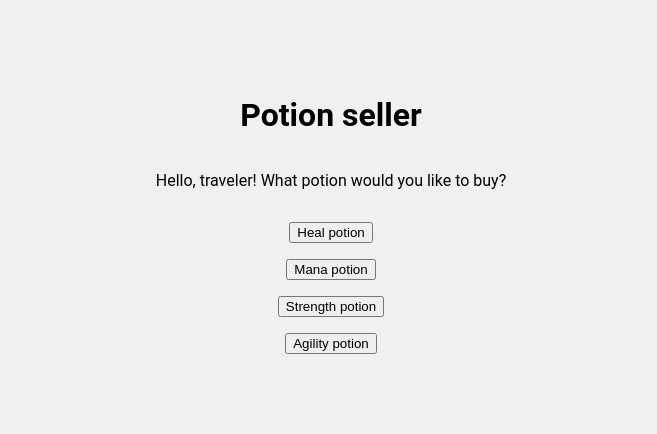
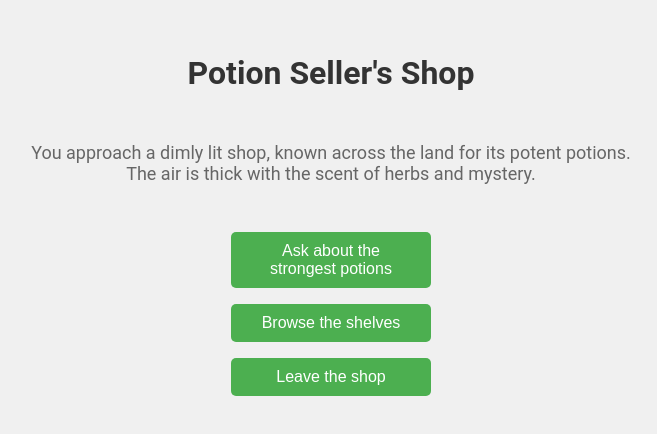
Before and after one commit to MarkusIngerslev/potion-seller, a website with bundled scripts: page index.html in a window 1280 px wide. Shown: the part 186-620 px from the top of the page, without its empty margins (309-966 px from the left). Built offline with nearby package versions, Linux system fonts and the light colour scheme.

Commit message:
Lavet opgave med json til at indeholde fortælling til brugeren

```diff
--- a/css/style.css
+++ b/css/style.css
@@ -28,3 +28,51 @@ body {
   align-items: center;
   gap: 1rem;
 }
+
+.option {
+  padding: 10px 20px;
+  font-size: 16px;
+  background-color: #4caf50;
+  color: white;
+  border: none;
+  border-radius: 5px;
+  cursor: pointer;
+  width: 200px;
+  transition: background-color 0.3s;
+}
+
+.option:hover {
+  background-color: #45a049;
+}
+
+.title {
+  color: #333;
+  margin-bottom: 2rem;
+}
+
+.question {
+  font-size: 18px;
+  color: #666;
+  margin-bottom: 2rem;
+  text-align: center;
+  max-width: 600px;
+}
+
+.dialogue {
+  margin: 20px 0;
+  padding: 20px;
+  background-color: #f8f3f3;
+  border-radius: 5px;
+  border: #ddd 1px solid;
+  max-width: 600px;
+  width: 100%;
+}
+
+.dialogue p {
+  margin: 10px 0;
+  color: #333;
+}
+
+.dialogue strong {
+  color: #4caf50;
+}
--- /dev/null
+++ b/data/story.json
@@ -0,0 +1,353 @@
+{
+  "nodes": [
+    {
+      "id": "start",
+      "title": "Potion Seller's Shop",
+      "description": "You approach a dimly lit shop, known across the land for its potent potions. The air is thick with the scent of herbs and mystery.",
+      "choices": [
+        {
+          "name": "Ask about the strongest potions",
+          "nodeId": "strongest_potions"
+        },
+        { "name": "Browse the shelves", "nodeId": "browse_shelves" },
+        { "name": "Leave the shop", "nodeId": "leave_shop" }
+      ]
+    },
+    {
+      "id": "healing",
+      "title": "Healing Potions",
+      "description": "The shopkeeper shows you a shelf of red potions. 'These can cure any wound,' he says.",
+      "choices": [
+        {
+          "name": "Buy a small healing potion (10 gold)",
+          "nodeId": "bought_healing"
+        },
+        { "name": "Return to browse", "nodeId": "start" }
+      ]
+    },
+    {
+      "id": "mana",
+      "title": "Mana Potions",
+      "description": "Glowing blue vials catch your eye. 'Perfect for restoring magical energy,' the keeper explains.",
+      "choices": [
+        { "name": "Purchase a mana potion (15 gold)", "nodeId": "bought_mana" },
+        { "name": "Return to browse", "nodeId": "start" }
+      ]
+    },
+    {
+      "id": "strength",
+      "title": "Strength Potions",
+      "description": "The shopkeeper flexes his arm and points to green potions. 'With this, you could lift a mountain,' he brags.",
+      "choices": [
+        {
+          "name": "Buy a strength potion (20 gold)",
+          "nodeId": "bought_strength"
+        },
+        { "name": "Return to browse", "nodeId": "start" }
+      ]
+    },
+    {
+      "id": "rare_potions",
+      "title": "Rare Potions",
+      "description": "The shopkeeper grins mischievously. 'Ah, you have a keen eye. Let me show you something special.'",
+      "choices": [
+        {
+          "name": "Look at the Elixir of Eternity",
+          "nodeId": "elixir_eternity"
+        },
+        {
+          "name": "Inspect the Potion of Luck",
+          "nodeId": "potion_luck"
+        },
+        { "name": "Ask about the cursed potion", "nodeId": "cursed_potion" }
+      ]
+    },
+    {
+      "id": "elixir_eternity",
+      "title": "Elixir of Eternity",
+      "description": "A golden liquid swirls endlessly inside the bottle. 'This grants immortality, but at what cost?' the shopkeeper warns.",
+      "choices": [
+        { "name": "Buy the elixir (50 gold)", "nodeId": "bought_elixir" },
+        { "name": "Change your mind", "nodeId": "rare_potions" }
+      ]
+    },
+    {
+      "id": "potion_luck",
+      "title": "Potion of Luck",
+      "description": "A shimmering green potion sparkles. 'Drink this, and fortune will always favor you,' the shopkeeper assures.",
+      "choices": [
+        { "name": "Buy the potion (30 gold)", "nodeId": "bought_luck" },
+        { "name": "Change your mind", "nodeId": "rare_potions" }
+      ]
+    },
+    {
+      "id": "cursed_potion",
+      "title": "The Cursed Potion",
+      "description": "The shopkeeper hesitates before revealing a dark, swirling potion. 'This is not for the faint-hearted. It brings great power but also... challenges.'",
+      "choices": [
+        {
+          "name": "Buy the cursed potion (25 gold)",
+          "nodeId": "bought_cursed"
+        },
+        { "name": "Step back cautiously", "nodeId": "rare_potions" }
+      ]
+    },
+    {
+      "id": "bought_healing",
+      "title": "Small Healing Potion",
+      "description": "You purchase the potion and feel prepared for your next adventure.",
+      "choices": [
+        { "name": "Return to browse", "nodeId": "start" },
+        { "name": "Leave the shop", "nodeId": "leave_shop" }
+      ]
+    },
+    {
+      "id": "bought_mana",
+      "title": "Mana Potion",
+      "description": "You buy the mana potion and feel your magical reserves surge.",
+      "choices": [
+        { "name": "Return to browse", "nodeId": "start" },
+        { "name": "Leave the shop", "nodeId": "leave_shop" }
+      ]
+    },
+    {
+      "id": "bought_strength",
+      "title": "Strength Potion",
+      "description": "With this potion, you feel like you could conquer any physical challenge.",
+      "choices": [
+        { "name": "Return to browse", "nodeId": "start" },
+        { "name": "Leave the shop", "nodeId": "leave_shop" }
+      ]
+    },
+    {
+      "id": "bought_elixir",
+      "title": "Elixir of Eternity",
+      "description": "The shopkeeper warns you as you leave, 'Eternity is a long time. Choose your actions wisely.'",
+      "choices": [
+        {
+          "name": "Step outside and begin your eternal adventure",
+          "nodeId": "eternal_adventure"
+        }
+      ]
+    },
+    {
+      "id": "bought_luck",
+      "title": "Potion of Luck",
+      "description": "You feel a strange shift in the air around you, as if the universe now bends slightly in your favor.",
+      "choices": [
+        { "name": "Test your luck", "nodeId": "test_luck" },
+        { "name": "Return to browse", "nodeId": "start" }
+      ]
+    },
+    {
+      "id": "bought_cursed",
+      "title": "The Cursed Potion",
+      "description": "A chill runs down your spine as you take the potion. The shopkeeper smirks, 'Good luck... you'll need it.'",
+      "choices": [{ "name": "Confront the curse", "nodeId": "curse_challenge" }]
+    },
+    {
+      "id": "browse_shelves",
+      "title": "Browsing the Shelves",
+      "description": "You see rows of potions with labels like 'Healing', 'Mana', and 'Strength'.",
+      "choices": [
+        { "name": "Ask about healing potions", "nodeId": "healing" },
+        { "name": "Inquire about mana potions", "nodeId": "mana" },
+        { "name": "Look at strength potions", "nodeId": "strength" },
+        {
+          "name": "Ask the shopkeeper about rare potions",
+          "nodeId": "rare_potions"
+        }
+      ]
+    },
+    {
+      "id": "strongest_potions",
+      "title": "A Knight's Request",
+      "description": "You enter the potion shop seeking the strongest potions.",
+      "dialogue": [
+        {
+          "speaker": "Knight",
+          "text": "Hello, Potion Seller, I am going into battle and I want your strongest potions."
+        },
+        {
+          "speaker": "Potion Seller",
+          "text": "My potions are too strong for you, traveler."
+        }
+      ],
+      "choices": [
+        {
+          "name": "Insist on the strongest potions",
+          "nodeId": "convince_1"
+        },
+        { "name": "Storm out of the shop", "nodeId": "storm_out" }
+      ]
+    },
+    {
+      "id": "convince_1",
+      "title": "Continuing the Request",
+      "dialogue": [
+        {
+          "speaker": "Knight",
+          "text": "Potion Seller, I tell you I am going into battle, and I want only your strongest potions."
+        },
+        {
+          "speaker": "Potion Seller",
+          "text": "You can't handle my potions. They're too strong for you."
+        }
+      ],
+      "choices": [
+        {
+          "name": "Keep insisting",
+          "nodeId": "convince_2"
+        },
+        { "name": "Storm out of the shop", "nodeId": "storm_out" }
+      ]
+    },
+    {
+      "id": "convince_2",
+      "title": "The Knight's Persistence",
+      "dialogue": [
+        {
+          "speaker": "Knight",
+          "text": "Potion Seller, listen to me; I want only your strongest potions."
+        },
+        {
+          "speaker": "Potion Seller",
+          "text": "My potions would kill you, traveler. You cannot handle my potions."
+        }
+      ],
+      "choices": [
+        {
+          "name": "Demand the potions again",
+          "nodeId": "convince_3"
+        },
+        { "name": "Storm out of the shop", "nodeId": "storm_out" }
+      ]
+    },
+    {
+      "id": "convince_3",
+      "title": "The Knight's Resolve",
+      "dialogue": [
+        {
+          "speaker": "Knight",
+          "text": "Potion Seller, enough of these games. I'm going into battle and I need your strongest potions."
+        },
+        {
+          "speaker": "Potion Seller",
+          "text": "My strongest potions would kill you, traveler. You can't handle my strongest potions. You'd better go to a seller that sells weaker potions."
+        }
+      ],
+      "choices": [
+        {
+          "name": "Insist with more urgency",
+          "nodeId": "convince_4"
+        },
+        { "name": "Storm out of the shop", "nodeId": "storm_out" }
+      ]
+    },
+    {
+      "id": "convince_4",
+      "title": "The Final Plea",
+      "dialogue": [
+        {
+          "speaker": "Knight",
+          "text": "Potion Seller, I'm telling you right now; I'm going into battle and I need only your strongest potions."
+        },
+        {
+          "speaker": "Potion Seller",
+          "text": "You don't know what you ask, traveler. My strongest potions will kill a dragon, let alone a man. You need a seller that sells weaker potions, because my potions are too strong."
+        }
+      ],
+      "choices": [
+        {
+          "name": "Make one last desperate attempt",
+          "nodeId": "convince_5"
+        },
+        { "name": "Storm out of the shop", "nodeId": "storm_out" }
+      ]
+    },
+    {
+      "id": "convince_5",
+      "title": "The Breaking Point",
+      "dialogue": [
+        {
+          "speaker": "Knight",
+          "text": "Potion Seller, I'm telling you I need your strongest potions. I'm going into battle! I'm going to battle and I need your strongest potions!"
+        },
+        {
+          "speaker": "Potion Seller",
+          "text": "You can't handle my strongest potions! No one can! My strongest potions aren't fit for a beast let alone a man."
+        }
+      ],
+      "choices": [
+        {
+          "name": "Beg for the potions",
+          "nodeId": "convince_6"
+        },
+        { "name": "Storm out of the shop", "nodeId": "storm_out" }
+      ]
+    },
+    {
+      "id": "convince_6",
+      "title": "The Knight's Desperation",
+      "dialogue": [
+        {
+          "speaker": "Knight",
+          "text": "Potion Seller, what do I have to tell you to get your potions? Why won't you trust me with your strongest potions, Potion Seller? I need them if I'm to be successful in the battle!"
+        },
+        {
+          "speaker": "Potion Seller",
+          "text": "I can't give you my strongest potions because my strongest potions are only for the strongest beings and you are of the weakest."
+        }
+      ],
+      "choices": [
+        {
+          "name": "Admit defeat and leave",
+          "nodeId": "storm_out"
+        },
+        { "name": "Argue back angrily", "nodeId": "confrontation" }
+      ]
+    },
+    {
+      "id": "confrontation",
+      "title": "A Heated Exchange",
+      "dialogue": [
+        {
+          "speaker": "Knight",
+          "text": "Well then that's it, Potion Seller. I'll go elsewhere. I'll go elsewhere for my potions."
+        },
+        {
+          "speaker": "Potion Seller",
+          "text": "That's what you'd better do."
+        },
+        {
+          "speaker": "Knight",
+          "text": "I'll go elsewhere for my potions and I'll never come back!"
+        },
+        {
+          "speaker": "Potion Seller",
+          "text": "Good. You're not welcome here! My potions are only for the strongest and you're clearly are not of the strongest you're clearly the weakest."
+        },
+        {
+          "speaker": "Knight",
+          "text": "You've had your say, Potion Seller but I'll have mine. You're a rascal, you're a rascal with no respect for knights. No respect for anything... except your potions!"
+        },
+        {
+          "speaker": "Potion Seller",
+          "text": "Why respect knights... when my potions can do anything that you can."
+        }
+      ],
+      "choices": [{ "name": "Leave the shop angrily", "nodeId": "storm_out" }]
+    },
+    {
+      "id": "storm_out",
+      "title": "Leaving the Shop",
+      "description": "You leave the Potion Seller's shop, frustrated and empty-handed. Perhaps another merchant will aid you in your quest.",
+      "choices": [
+        {
+          "name": "Search for another potion shop",
+          "nodeId": "start"
+        }
+      ]
+    }
+  ]
+}
--- a/index.html
+++ b/index.html
@@ -16,14 +16,15 @@
 
       <div class="container">
         <p class="question">
-          Hello, traveler! What potion would you like to buy?
+          <!-- Placer spørgsmål til knight -->
         </p>
 
-        <div id="options">
-          <button class="option" id="heal">Heal potion</button>
-          <button class="option" id="mana">Mana potion</button>
-          <button class="option" id="strength">Strength potion</button>
-          <button class="option" id="agility">Agility potion</button>
+        <div class="dialogue">
+          <!-- Placer dialog mellem knight og potion seller -->
+        </div>
+
+        <div class="options">
+          <!-- Placer svarmuligheder til knight -->
         </div>
       </div>
     </main>
--- a/js/script.js
+++ b/js/script.js
@@ -1,12 +1,63 @@
-// imports
-import * as Tree from "./datastruktur/tree.js";
+// Imports
+import { loadStory } from "./story.js";
 
 // Global variables
+let currentNode = null;
 
 window.addEventListener("load", init);
 
-function init() {
-  console.log("Javascript loaded");
+async function init() {
+  currentNode = await loadStory();
+  if (currentNode) {
+    displayNode(currentNode);
+  } else {
+    document.querySelector(".question").textContent = "Error loading story!";
+  }
+}
 
+function displayNode(node) {
+  // Update title
+  document.querySelector(".title").textContent = node.title;
 
+  // Clear existing content
+  const container = document.querySelector(".container");
+  container.innerHTML = "";
+
+  // Add description
+  const description = document.createElement("p");
+  description.textContent = node.description;
+  description.classList.add("question");
+  container.appendChild(description);
+
+  // Add dialogue if it exists
+  if (node.dialogue && node.dialogue.length > 0) {
+    const dialogueContainer = document.createElement("div");
+    dialogueContainer.classList.add("dialogue");
+
+    node.dialogue.forEach((line) => {
+      const dialogueLine = document.createElement("p");
+      dialogueLine.innerHTML = `<strong>${line.speaker}:</strong> ${line.text}`;
+      dialogueContainer.appendChild(dialogueLine);
+    });
+
+    container.appendChild(dialogueContainer);
+  }
+
+  // Add choices
+  const optionsContainer = document.createElement("div");
+  optionsContainer.id = "options";
+
+  node.choices.forEach((choice) => {
+    const button = document.createElement("button");
+    button.textContent = choice.name;
+    button.classList.add("option");
+    button.addEventListener("click", () => {
+      if (choice.node) {
+        displayNode(choice.node);
+      }
+    });
+    optionsContainer.appendChild(button);
+  });
+
+  container.appendChild(optionsContainer);
 }
--- /dev/null
+++ b/js/story.js
@@ -0,0 +1,47 @@
+export class StoryNode {
+  constructor(id, title, description, dialogue = [], choices = []) {
+    this.id = id;
+    this.title = title;
+    this.description = description;
+    this.dialogue = dialogue;
+    this.choices = choices;
+  }
+}
+
+export async function loadStory() {
+  try {
+    const response = await fetch("./data/story.json");
+    const data = await response.json();
+
+    // Create a map to store all nodes
+    const nodeMap = new Map();
+
+    // First pass: Create all nodes
+    data.nodes.forEach((nodeData) => {
+      const node = new StoryNode(
+        nodeData.id,
+        nodeData.title,
+        nodeData.description,
+        nodeData.dialogue || [],
+        nodeData.choices.map((choice) => ({
+          name: choice.name,
+          node: null,
+        }))
+      );
+      nodeMap.set(nodeData.id, node);
+    });
+
+    // Second pass: Link the nodes
+    data.nodes.forEach((nodeData) => {
+      const node = nodeMap.get(nodeData.id);
+      nodeData.choices.forEach((choice, index) => {
+        node.choices[index].node = nodeMap.get(choice.nodeId);
+      });
+    });
+
+    return nodeMap.get("start");
+  } catch (error) {
+    console.error("Error loading story:", error);
+    return null;
+  }
+}
```
Also changed, not shown: js/datastruktur/tree.js (deleted, +0 -109 lines), readme.md.
